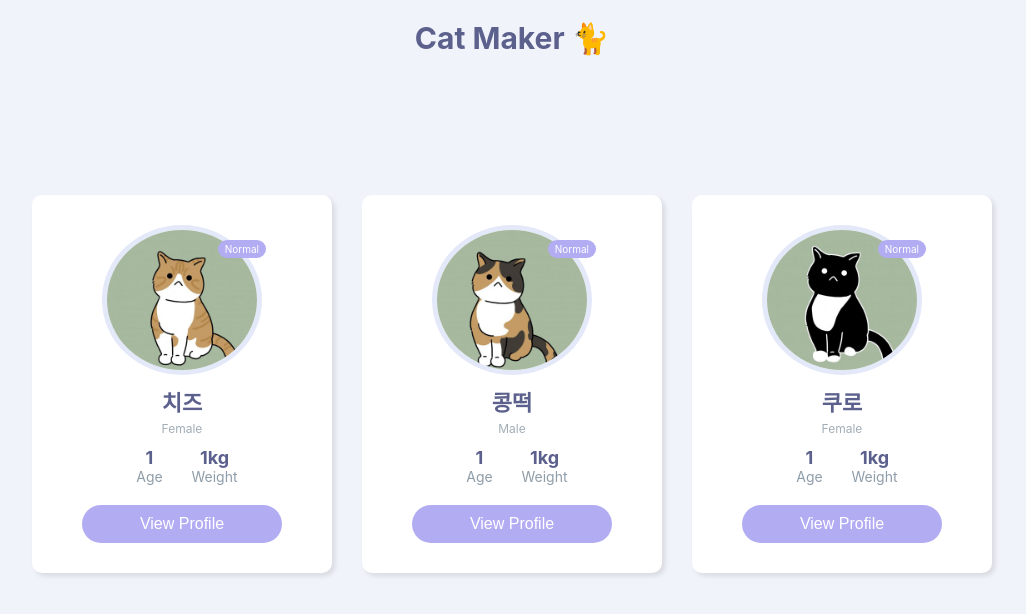
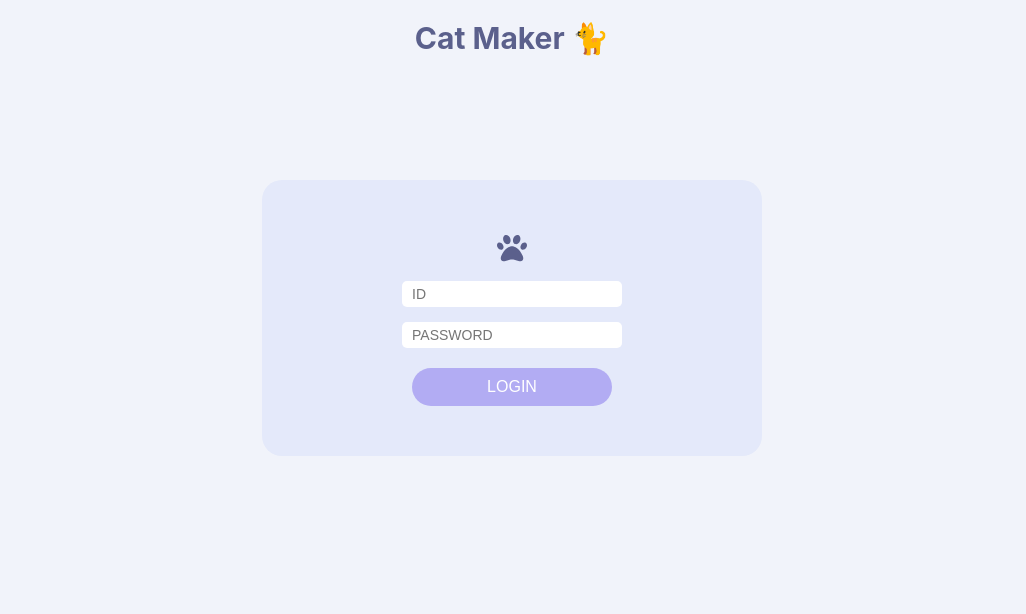
Before and after one commit to Kang-Dayeon/cat_maker, a React (Create React App) app: page / in a window 1280 px wide. Shown: the top 614 px of the page, without its empty margins (128-1154 px from the left). Built offline with nearby package versions, Linux system fonts and the light colour scheme; the HTML template or start-up script is replaced by a standard one.

Commit message:
밥거절시 비활성화 기능 만드는즁..

```diff
--- a/src/App.css
+++ b/src/App.css
@@ -203,6 +203,32 @@ img{
 .time_section{
     margin-bottom: 10px;
 }
+
+/*login*/
+.login {
+    display: flex;
+    justify-content: center;
+    padding: 50px 30px;
+    width: 500px;
+    background-color: #e4e9fa;
+    border-radius: 20px;
+}
+.login h2{
+    font-size: 30px;
+    color: #5b608c;
+}
+.login-form{
+    display: flex;
+    flex-direction: column;
+}
+.login-form input {
+    margin-top: 15px;
+    padding: 5px 10px;
+    max-width: 300px;
+    font-size: 14px;
+    border-radius: 5px;
+    border: none;
+}
 @media (max-width: 1050px){
     .content{
         padding: 50px 0;
--- /dev/null
+++ b/src/data/user.js
@@ -0,0 +1,12 @@
+export const userList = [
+  {
+    name: '다연',
+    loginId: 'dykang',
+    password: '123123'
+  },
+  {
+    name: '캣맘',
+    loginId: 'cat',
+    password: '123123'
+  }
+]
--- /dev/null
+++ b/src/hooks/useInput.js
@@ -0,0 +1,15 @@
+import {useState} from 'react'
+
+export default (initalValue) => {
+  const [data, setData] = useState(initalValue)
+
+  const handle = e => {
+    const { value, name } = e.target;
+    setData({
+      ...data,
+      [name]: value
+    })
+  }
+
+  return [data, handle]
+}
--- a/src/pages/detail/detail.js
+++ b/src/pages/detail/detail.js
@@ -23,12 +23,15 @@ const Detail = () => {
 
   const cats = useSelector(state => state.cats.cats)
   const selectedCat = useSelector(state => state.cats.selectedCat)
+  // const disabled = useSelector(state => state.cats.disabled)
+  const user = useSelector(state => state.user.loginUser)
 
   const addEating = (actionType) => {
     dispatch(addHistory({
       type: 'eat',
       dates: new Date().toLocaleString(),
       actionType,
+      disabled: false
     }))
   }
 
@@ -39,6 +42,7 @@ const Detail = () => {
       navigate('/')
     }
   })
+
 
   if (!selectedCat) return
   // useEffect는 렌더링 이후 발생하기 때문에 이걸로 데이터체크를 해주고(아예 처음엔 데이터가 null임) 다시 재렌더링하면서 useEffect가 발생 됨
@@ -94,7 +98,7 @@ const Detail = () => {
                   </span>
                   {selectedCat.history.length > 0 ?
                     selectedCat.history[0].dates :
-                    ''}
+                    ''} {user.name}
                 </p>
               </li>
               <li className="time_section">
@@ -120,7 +124,7 @@ const Detail = () => {
                   </span>
                   {selectedCat.history.length > 0 ?
                     selectedCat.history[selectedCat.history.length - 1].dates :
-                    ''}
+                    ''} {user.name}
                 </p>
               </li>
               <li><h3>[ Timeline ]</h3></li>
@@ -139,7 +143,7 @@ const Detail = () => {
                                 <FontAwesomeIcon icon={faDumbbell}/>
                         }
                       </span>
-                      {item.dates}
+                      {item.dates}  {user.name}
                     </li>
                   )
                 })
@@ -161,21 +165,21 @@ const Detail = () => {
         </div>
         <Button
           action={'Water'}
-          disabled={selectedCat.state === 'Death' ? 'disabled' : ''}
+          disabled={selectedCat.state === 'Death' || selectedCat.disabled ? 'disabled' : ''}
           onClick={() => addEating('water')}
         >
           <FontAwesomeIcon icon={faBottleWater}/>
         </Button>
         <Button
           action={'Meat'}
-          disabled={selectedCat.state === 'Death' ? 'disabled' : ''}
+          disabled={selectedCat.state === 'Death' || selectedCat.disabled ? 'disabled' : ''}
           onClick={() => addEating('meat')}
         >
           <FontAwesomeIcon icon={faDrumstickBite}/>
         </Button>
         <Button
           action={'Feed'}
-          disabled={selectedCat.state === 'Death' ? 'disabled' : ''}
+          disabled={selectedCat.state === 'Death' || selectedCat.disabled ? 'disabled' : ''}
           onClick={() => addEating('feed')}
         >
           <FontAwesomeIcon icon={faBowlRice}/>
--- a/src/pages/index.js
+++ b/src/pages/index.js
@@ -2,16 +2,18 @@ import React from 'react'
 import '../App.css'
 import Profile from './profile/profile'
 import { useSelector } from 'react-redux'
+import Login from './login/login'
 
 const Index = () => {
+  const isLogin = useSelector(state => state.user.isLogin)
+
   const cats = useSelector(state => state.cats.cats)
-  console.log(cats)
   return (
     <>
       {
-        cats.map((item, i) => {
-          return <Profile cat={item} key={i}/>
-        })
+        isLogin ? cats.map((item, i) => {
+        return <Profile cat={item} key={i}/>
+      }): <Login/>
       }
     </>
   )
--- /dev/null
+++ b/src/pages/login/login.js
@@ -0,0 +1,43 @@
+import React from 'react'
+import Button from '../../component/Button'
+import '../../App.css'
+import useInput from '../../hooks/useInput'
+//redux
+import {useDispatch} from 'react-redux'
+import {login} from '../../redux/login'
+// fontawesome
+import { FontAwesomeIcon } from '@fortawesome/react-fontawesome'
+import { faPaw } from '@fortawesome/free-solid-svg-icons'
+
+const Login = () => {
+  const dispatch = useDispatch()
+  const [text, setText] = useInput({
+    loginId : "",
+    password: ""
+  })
+  const loginAction = (loginId, password) => {
+    dispatch(login({
+      loginId,
+      password
+    }))
+  }
+
+  return (
+    <div className="login">
+      <div className="login__wrap">
+        <h2><FontAwesomeIcon icon={faPaw} /></h2>
+        <form className="login-form">
+          <input name="loginId" type="text" value={text.loginId} onChange={setText} placeholder="ID"/>
+          <input name="password" type="password" value={text.password} onChange={setText} placeholder="PASSWORD"/>
+          <Button
+            onClick={() => text.loginId === '' ? alert('아이디를 입력하세요') :
+              text.password === '' ? alert('비밀번호를 입력하세요') :
+              loginAction(text.loginId,text.password)}
+          >LOGIN</Button>
+        </form>
+      </div>
+    </div>
+  )
+}
+
+export default Login
--- a/src/redux/cats.js
+++ b/src/redux/cats.js
@@ -6,10 +6,16 @@ export const catSlice = createSlice({
   initialState: {
     cats: data.cats,
     selectedCat: null,
+    random: 0,
   },
   reducers: {
     addHistory: (state, action) => {
-      state.selectedCat.history.push(action.payload)
+      state.random = (Math.random() * (10 - 1)) + 2
+
+      if(state.random > 5) {
+        state.selectedCat.disabled = true
+      }
+      setTimeout(() => state.selectedCat.disabled = true, 5000)
       if(action.payload.actionType === 'water') {
         state.selectedCat.weight = +(state.selectedCat.weight + 0.1).toFixed(1)
       } else if(action.payload.actionType === 'meat') {
@@ -19,6 +25,11 @@ export const catSlice = createSlice({
       } else if(action.payload.actionType === 'work out') {
         state.selectedCat.weight = +(state.selectedCat.weight - 2).toFixed(1)
       }
+
+      console.log(state.random)
+      console.log(state.disabled)
+      state.selectedCat.history.push(action.payload)
+
 
       if(state.selectedCat.history.length % 3 === 0){
         state.selectedCat.age += 1
@@ -44,6 +55,9 @@ export const catSlice = createSlice({
     handleSelectedCat: (state, action) => {
       state.selectedCat = state.cats.find(cat => cat.id === action.payload)
     },
+    // hadleDisabled: (state, action) => {
+    //   state.
+    // }
   }
 })
 
--- a/src/redux/index.js
+++ b/src/redux/index.js
@@ -1,8 +1,10 @@
 import {combineReducers} from 'redux'
 import reducer from './cats'
+import loginReducer from './login'
 
 const rootReducer = combineReducers({
-  reducer
+  reducer,
+  loginReducer
 })
 
 export default rootReducer
--- /dev/null
+++ b/src/redux/login.js
@@ -0,0 +1,29 @@
+import { userList } from '../data/user'
+import { createSlice } from '@reduxjs/toolkit'
+
+export const userSlice = createSlice({
+  name: 'user',
+  initialState: {
+    userList,
+    loginUser: null,
+    isLogin: false
+  },
+  reducers: {
+    login: (state, action) => {
+      if(!state.userList.some((item) => item.loginId === action.payload.loginId)){
+        alert('아이디가 일치하지 않습니다.')
+      } else if(!state.userList.some((item) => item.password === action.payload.password)){
+        alert('비밀번호가 일치하지 않습니다.')
+      } else {
+        state.loginUser = state.userList.find(user => user.loginId === action.payload.loginId)
+      }
+
+      if(state.loginUser !== null){
+        state.isLogin = true
+      }
+    }
+  }
+})
+
+export const { login } = userSlice.actions
+export default userSlice.reducer
--- a/src/redux/store.js
+++ b/src/redux/store.js
@@ -1,8 +1,10 @@
 import { configureStore } from '@reduxjs/toolkit'
 import catReducer from './cats'
+import userReducer from './login'
 
 export default configureStore({
   reducer: {
-    cats: catReducer
+    cats: catReducer,
+    user: userReducer
   }
 })
--- a/src/router/routes/index.js
+++ b/src/router/routes/index.js
@@ -1,14 +1,13 @@
-import { Route, Routes} from 'react-router-dom'
-import React from 'react'
+import {Route, Routes, useNavigate} from 'react-router-dom'
+import React, {useEffect} from 'react'
 import Index from '../../pages'
 import Detail from '../../pages/detail/detail'
+import Login from '../../pages/login/login'
 import Header from '../../rayouts/header'
 import '../../App.css'
-// import {useSelector} from 'react-redux'
+import {useSelector} from 'react-redux'
 
 const Routers = () => {
-  // const catData = useSelector(state => state.reducer)
-  // console.log(catData)
 
   return (
     <>
@@ -17,8 +16,9 @@ const Routers = () => {
         <div className="content">
           <div className="content_wrap">
             <Routes>
-              <Route exact path="/" element={<Index/>}></Route>
+              <Route path="/" element={<Index/>}></Route>
               <Route path="/detail/:key" element={<Detail/>}></Route>
+              <Route path="/login" element={<Login/>}></Route>
             </Routes>
           </div>
         </div>
```
